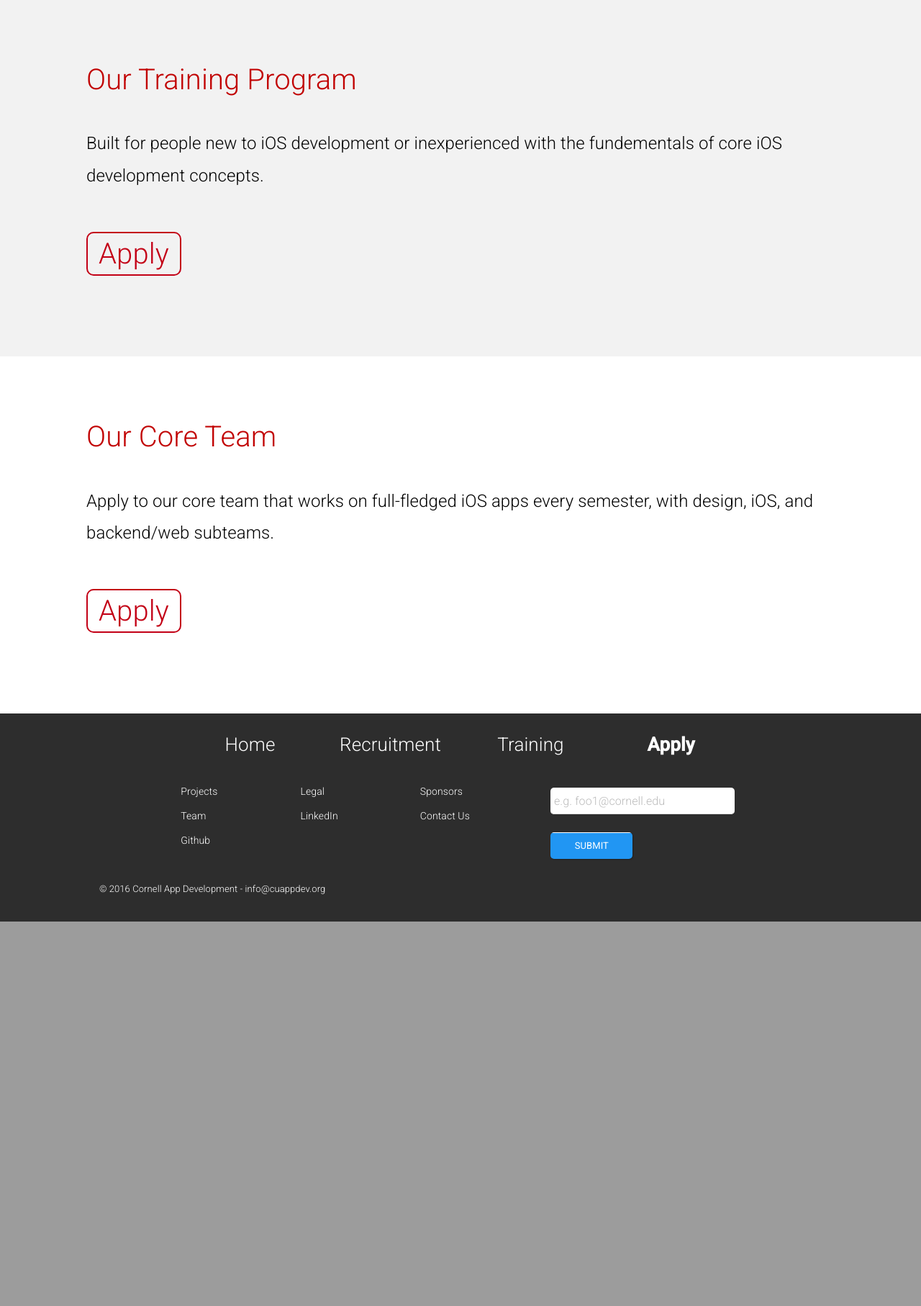
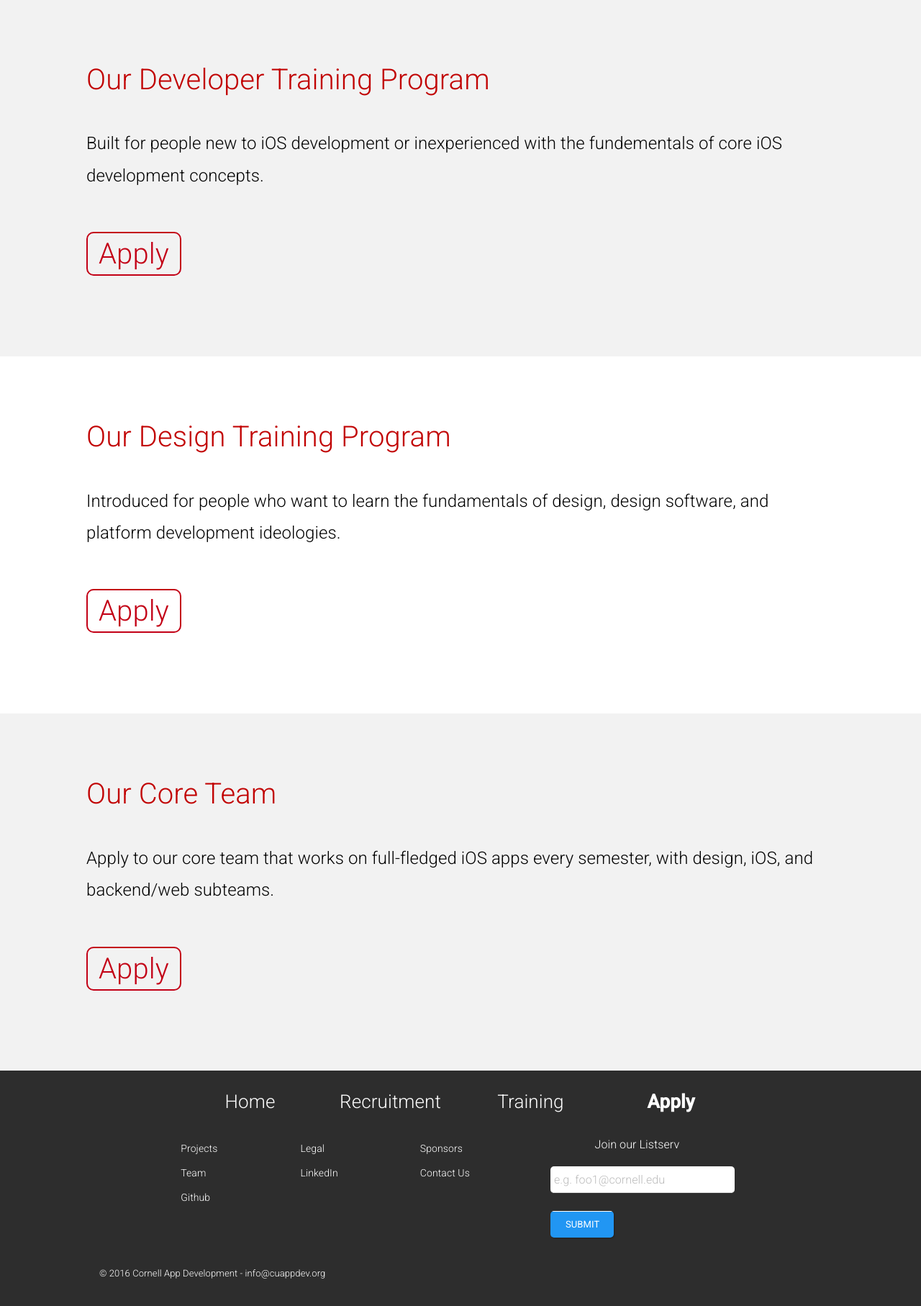
Before and after one commit to Jma353/CuAppSite-Django, a Django app: page /application/ in a window 1280 px wide. Shown: the part 706-2520 px from the top of the page at 72% size. Before the commit the page ends 1986 px from the top, so only its background shows below. Run offline with Django 3.2, Linux system fonts and the light colour scheme; some libraries are stand-ins or nearby versions.

Commit message:
Minor design changes, idea pitch page addition, design program google form

```diff
--- a/cuappsite/urls.py
+++ b/cuappsite/urls.py
@@ -34,6 +34,7 @@ urlpatterns = [
     url(r'^application/core-team', views.CoreTeam.as_view(), name='core-team-application'),
     url(r'^application/', views.Application.as_view(), name='application'),
     url(r'^sandbox/', views.sandbox, name='sandbox'),
+    url(r'^idea/', views.Idea.as_view(), name='idea'),
     # APP ADMIN STUFF
     url(r'^app-admin/portal', views.AdminPortal.as_view(), name='app-admin-portal'),
     url(r'^app-admin/', views.AdminLogin.as_view(), name='app-admin-login'),
--- a/cuappsite/views.py
+++ b/cuappsite/views.py
@@ -133,6 +133,15 @@ class Application(BaseStaticView):
 		return HttpResponse(template.render(context, request))
 
 
+class Idea(BaseStaticView):
+
+	def get(self, request):
+		template = loader.get_template('idea.html')
+		context = { 'request': request, 'form': self.form_class, 'email_form': self.form_class }
+		return HttpResponse(template.render(context, request))
+
+
+
 class TPSuccess(BaseStaticView):
 
 	def get(self, request):
@@ -237,6 +246,8 @@ class TrainingProgram(FormView):
 				'user_form': submitted_user_form,
 				'trainee_form': submitted_trainee_form
 			});
+
+
 
 
 
--- a/templates/application.html
+++ b/templates/application.html
@@ -16,7 +16,7 @@
 
 <div class="offwhite-barz training-program">
 	<div class="slogan modified-slogan">
-		Our Training Program
+		Our Developer Training Program
 	</div>
 
 	<div class="text-black text-paragraph" style="padding-bottom: 50px;">
@@ -28,8 +28,21 @@
 	</div>
 
 </div>
+<div class="white-barz training-program">
+	<div class="slogan modified-slogan">
+		Our Design Training Program
+	</div>
 
-<div class="white-barz core-team">
+	<div class="text-black text-paragraph" style="padding-bottom: 50px;">
+		Introduced for people who want to learn the fundamentals of design, design software, and platform development ideologies.
+	</div>
+
+	<div class="slogan modified-slogan">
+		<a target="_blank" href="https://docs.google.com/forms/d/1sei-5EOaJqnE08DK_FY4FA79W7GzULmKB2dlBRw8nfw/viewform" class="button text-center red-link">Apply</a>
+	</div>
+</div>
+
+<div class="offwhite-barz core-team">
 	<div class="slogan modified-slogan">
 		Our Core Team
 	</div>
@@ -45,4 +58,6 @@
 </div>
 
 
+
+
 {% endblock %}
--- a/templates/home.html
+++ b/templates/home.html
@@ -93,7 +93,7 @@ Home
 
 			{% endfor %}
 
-			<input type="submit" value="submit" class="btn btn-primary" class="email-form-submit" />
+			<input type="submit" value="submit" class="btn btn-primary email-form-submit" style="padding-left: 20px !important; padding-right: 20px !important;" />
 
 		</form>
 	</div>
--- a/templates/partials/footer_partial.html
+++ b/templates/partials/footer_partial.html
@@ -65,9 +65,8 @@
 		</div>
 
 		<div class="container col-xs-12 col-md-5">
-
-
 			<div class="col-xs-offset-2 col-md-offset-0 col-xs-10">
+				<div class="text-white text-small" style="margin-left: 0px;">Join our Listserv</div>
 				<div class="footer-enter-email">
 					<form class="footer-form">
 						<div>
@@ -83,7 +82,7 @@
 							</div>
 							{% endfor %}
 						</div>
-						<input type="submit" class="btn btn-primary col-xs-4"/>
+						<input type="submit" class="btn btn-primary" style="padding-left: 20px !important; padding-right: 20px !important;"/>
 					</form>
 				</div>
 				<div class="row footer-column FooterEmailResult"></div>
--- a/templates/partials/navbar_partial.html
+++ b/templates/partials/navbar_partial.html
@@ -36,6 +36,11 @@
 					<a href="{{ team_path }}" class="navelement {% if request.get_full_path == team_path %}bold{% endif %}">Team</a>
 				</li>
 
+				<li>
+					{% url 'idea' as idea_path %}
+					<a href="{{ idea_path }}" class="navelement {% if request.get_full_path == idea_path %}bold{% endif %}">Pitch an Idea!</a>
+				</li>
+
 				{% url 'application' as application_path %}
 				<li><a href="{{ application_path }}"><div class="button nav-button text-center
 				{% if 'application' in request.get_full_path %}bold{% endif %}">Apply</div></a></li>
```
Also changed, not shown: templates/idea.html (added, +19 -0 lines), static/css/base.css (line endings or trailing spaces), 3 other files.
